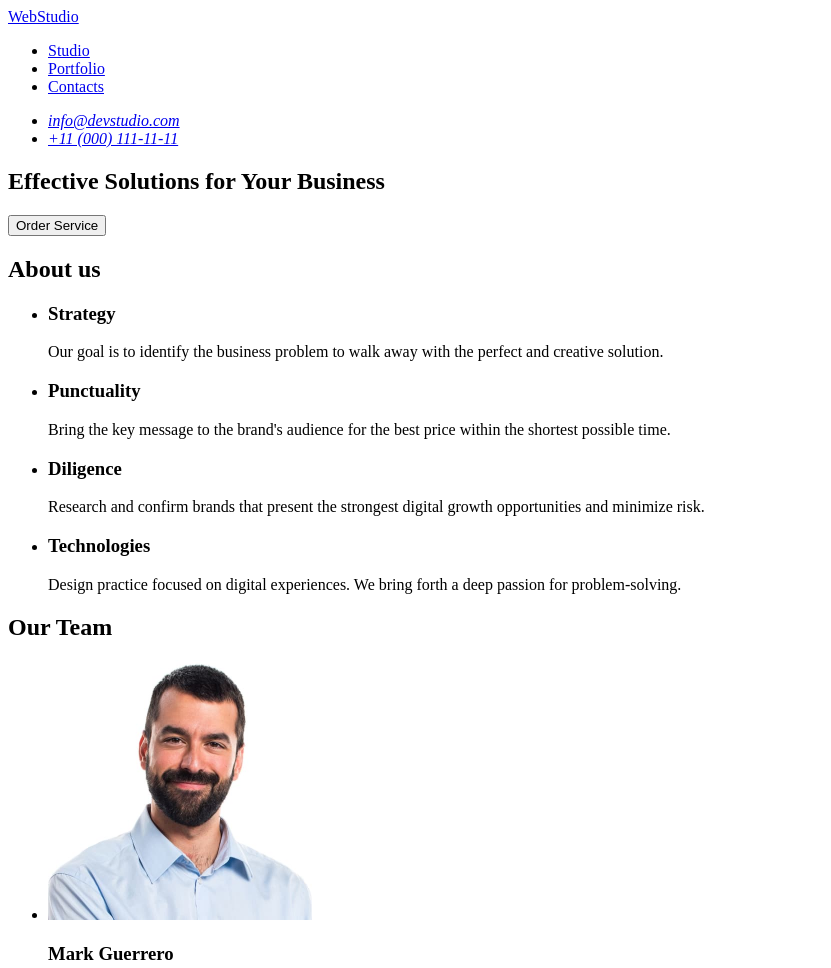
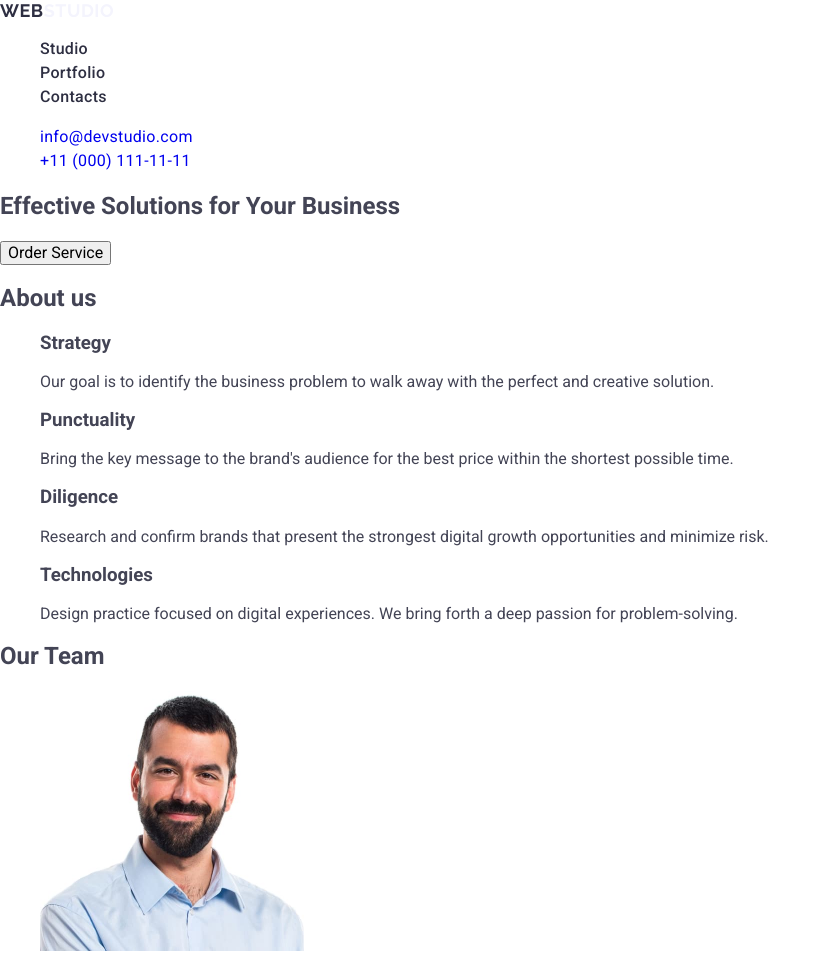
Before and after one commit to sklyole/goit-markup-hw-02, a plain HTML site: page index.html in a window 1280 px wide. Shown: the top 968 px of the page, without its empty margins (0-831 px from the left). Drawn offline with nearby package versions, Linux system fonts and the light colour scheme.

Commit message:
add styles.css

```diff
--- /dev/null
+++ b/css/styles.css
@@ -0,0 +1,66 @@
+/* font-family: 'Raleway', sans-serif;
+font-family: 'Roboto', sans-serif; */
+
+body {
+  font-family: 'Roboto', sans-serif;
+  color: #434455;
+  background-color: #fff;
+}
+
+ul,
+ol {
+  list-style-type: none;
+}
+
+a {
+  text-decoration: none;
+}
+
+.logo {
+  font-family: 'Raleway', sans-serif;
+  font-weight: 700;
+  font-size: 18px;
+  line-height: 1.17;
+  letter-spacing: 0.03em;
+  text-transform: uppercase;
+  color: #4d5ae5;
+}
+
+.header-logo,
+.logo-part {
+  color: #2e2f42;
+}
+
+.footer-logo,
+.logo-part {
+  color: #f4f4fd;
+}
+.nav-link {
+  font-weight: 500;
+  font-size: 16px;
+  line-height: 1.5;
+  letter-spacing: 0.02em;
+  color: #2e2f42;
+}
+
+.address {
+  font-style: normal;
+}
+
+.address-item {
+  font-size: 16px;
+  line-height: 1.5;
+  letter-spacing: 0.02em;
+  color: #434455;
+}
+
+.nav-link:hover,
+.nav-link:focus,
+.address-link:hover,
+.address-link:focus {
+  color: #404bbf;
+}
+
+.page-footer {
+  background-color: #2e2f42;
+}
--- a/index.html
+++ b/index.html
@@ -4,22 +4,55 @@
     <meta charset="UTF-8" />
     <meta name="description" content="Webstudio Advertising brochure" />
     <title>WebStudio</title>
+
+    <link
+      rel="stylesheet"
+      href="https://cdnjs.cloudflare.com/ajax/libs/modern-normalize/3.0.1/modern-normalize.min.css"
+      integrity="sha512-q6WgHqiHlKyOqslT/lgBgodhd03Wp4BEqKeW6nNtlOY4quzyG3VoQKFrieaCeSnuVseNKRGpGeDU3qPmabCANg=="
+      crossorigin="anonymous"
+      referrerpolicy="no-referrer"
+    />
+
+    <link rel="preconnect" href="https://fonts.googleapis.com" />
+    <link rel="preconnect" href="https://fonts.gstatic.com" crossorigin />
+    <link
+      href="https://fonts.googleapis.com/css2?family=Raleway:wght@700&family=Roboto:wght@400;500;700&display=swap"
+      rel="stylesheet"
+    />
+
+    <link rel="stylesheet" href="./css/styles.css" />
   </head>
 
   <body>
-    <header>
-      <nav>
-        <a href="./index.html">WebStudio</a>
-        <ul>
-          <li><a href="#studio">Studio</a></li>
-          <li><a href="#portfolio">Portfolio</a></li>
-          <li><a href="#contacts">Contacts</a></li>
+    <header class="page-header">
+      <nav class="header-nav">
+        <a class="logo header-logo" href="./index.html"
+          >Web<span class="logo-part">Studio</span></a
+        >
+        <ul class="nav-list">
+          <li class="nav-item">
+            <a class="nav-link" href="./index.html">Studio</a>
+          </li>
+          <li class="nav-item">
+            <a class="nav-link" href="#portfolio">Portfolio</a>
+          </li>
+          <li class="nav-item">
+            <a class="nav-link" href="#contacts">Contacts</a>
+          </li>
         </ul>
       </nav>
-      <address>
-        <ul>
-          <li><a href="mailto:info@devstudio.com">info@devstudio.com</a></li>
-          <li><a href="tel:+110001111111">+11 (000) 111-11-11</a></li>
+      <address class="address">
+        <ul class="address-list">
+          <li class="address-item">
+            <a class="address-link" href="mailto:info@devstudio.com"
+              >info@devstudio.com</a
+            >
+          </li>
+          <li class="address-item">
+            <a class="address-link" href="tel:+110001111111"
+              >+11 (000) 111-11-11</a
+            >
+          </li>
         </ul>
       </address>
     </header>
@@ -118,9 +151,11 @@
       </section>
     </main>
 
-    <footer>
+    <footer class="page-footer">
       <!-- Footer Logo Text -->
-      <a href="./index.html">WebStudio</a>
+      <a class="logo footer-logo" href="./index.html"
+        >Web<span class="logo-part">Studio</span></a
+      >
       <p>
         Increase the flow of customers and sales for your business with digital
         marketing & growth solutions.
```
